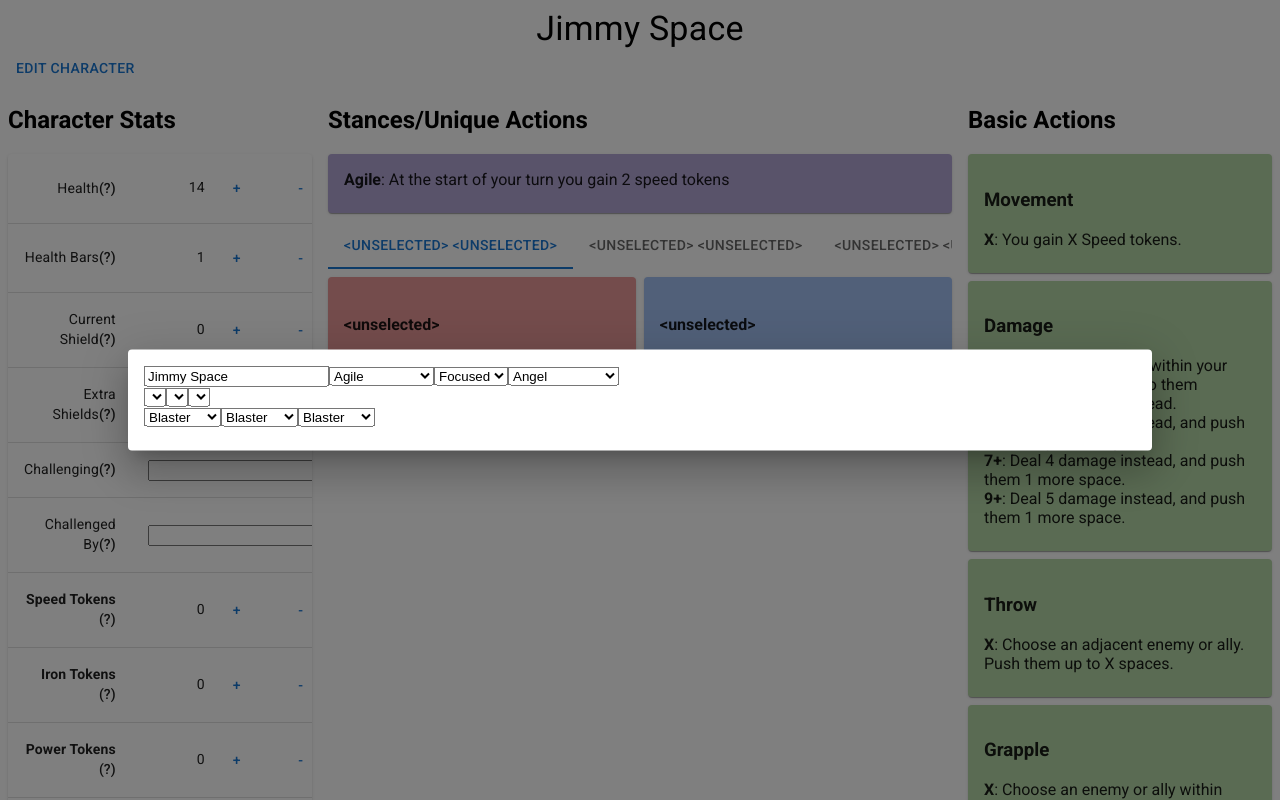
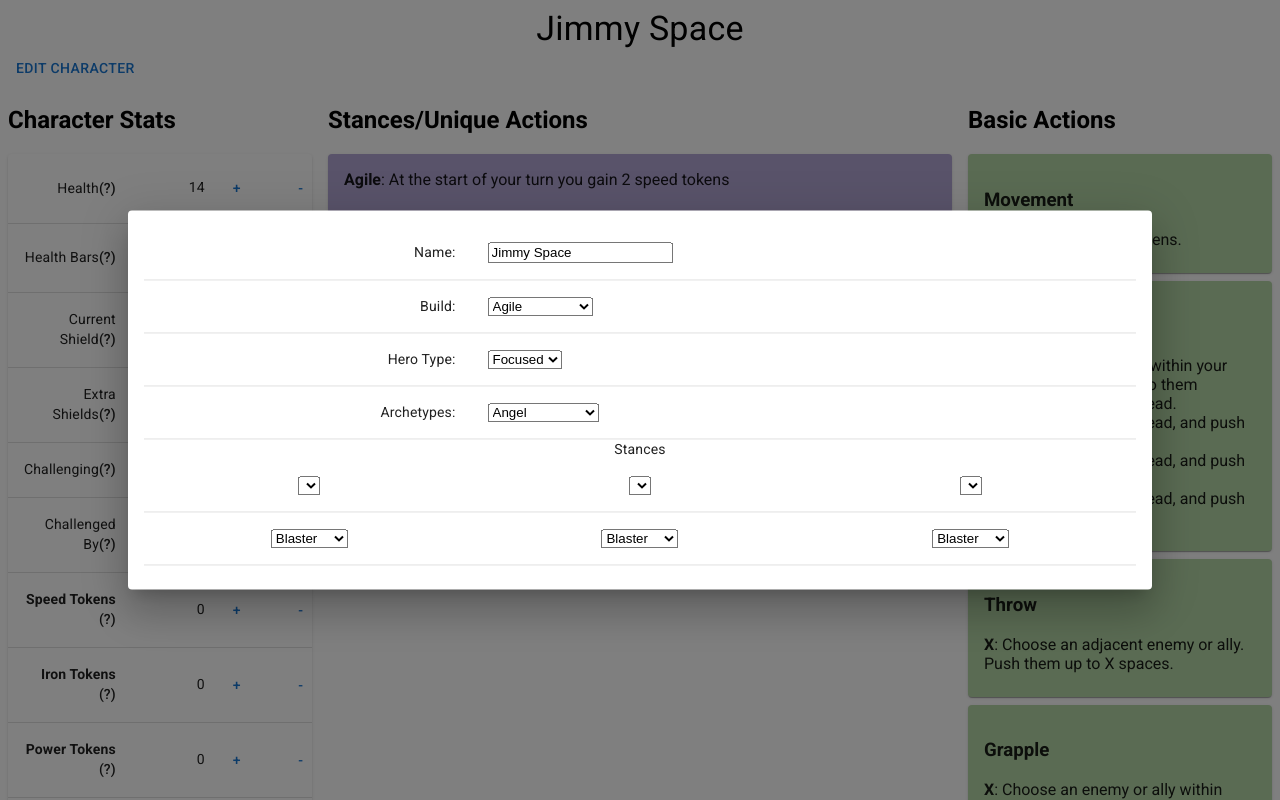
Before and after one commit to Nubuscu/panic-pwa, a React (Vite) app: page / in a window 1280 px wide. Both pictures are taken after a click on the button "EDIT CHARACTER". Shown: the top 800 px of the page. Built offline with nearby package versions, Linux system fonts and the light colour scheme.

Commit message:
Allow selecting range modifiers by dropdown
control and blaster forms modify the range of that stance, which wasn't
reflected in the text.

This needs to be editable from the main page as frantic characters
shoudl be able to update this during the game

```diff
--- a/src/app/components/ConfigModal.tsx
+++ b/src/app/components/ConfigModal.tsx
@@ -17,7 +17,16 @@ import {
   setForm,
   setBuild,
 } from "../../features/hero/heroSlice"
-import { Button, Card, CardContent, Modal } from "@mui/material"
+import {
+  Button,
+  Card,
+  CardContent,
+  Modal,
+  Table,
+  TableCell,
+  TableRow,
+  Typography,
+} from "@mui/material"
 
 const boxStyle = {
   position: "absolute" as "absolute",
@@ -87,6 +96,7 @@ const StyleSelectors = () => {
   const handleDisabled = (style: Style) => hero.styles.includes(style)
 
   return hero.styles.map((style, i) => (
+    <TableCell align="center">
       <select
         value={style.name}
         onChange={e => {
@@ -99,6 +109,7 @@ const StyleSelectors = () => {
           </option>
         ))}
       </select>
+    </TableCell>
   ))
 }
 
@@ -109,6 +120,7 @@ const FormSelectors = () => {
   const handleDisabled = (form: Form) => hero.forms.includes(form)
 
   return hero.forms.map((form, i) => (
+    <TableCell align="center">
       <select
         value={form.name}
         onChange={e => {
@@ -121,6 +133,7 @@ const FormSelectors = () => {
           </option>
         ))}
       </select>
+    </TableCell>
   ))
 }
 
@@ -179,14 +192,37 @@ export const ConfigModal = () => {
       <Modal open={open} onClose={handleClose}>
         <Card sx={boxStyle}>
           <CardContent>
-            {nameInput}
-            {buildSelector}
-            {heroTypeSelector}
+            <Table>
+              <TableRow>
+                <TableCell align="right">Name:</TableCell>
+                <TableCell>{nameInput}</TableCell>
+              </TableRow>
+              <TableRow>
+                <TableCell align="right">Build:</TableCell>
+                <TableCell>{buildSelector}</TableCell>
+              </TableRow>
+              <TableRow>
+                <TableCell align="right">Hero Type:</TableCell>
+                <TableCell>{heroTypeSelector}</TableCell>
+              </TableRow>
+              <TableRow>
+                <TableCell align="right">Archetypes:</TableCell>
+                <TableCell>
                   <ArchetypeSelectors />
-            <br />
+                </TableCell>
+              </TableRow>
+            </Table>
+            <Typography variant="body2" align="center">
+              Stances
+            </Typography>
+            <Table>
+              <TableRow>
                 <StyleSelectors />
-            <br />
+              </TableRow>
+              <TableRow>
                 <FormSelectors />
+              </TableRow>
+            </Table>
           </CardContent>
         </Card>
       </Modal>
--- a/src/app/components/CurrentHero.tsx
+++ b/src/app/components/CurrentHero.tsx
@@ -1,5 +1,5 @@
 import { Card, Grid, Stack, Tab, Tabs } from "@mui/material"
-import { useAppSelector } from "../hooks"
+import { useAppDispatch, useAppSelector } from "../hooks"
 import type { Hero, Stance } from "../types"
 import { HeroType } from "../types"
 import type { ReactNode, SyntheticEvent } from "react"
@@ -10,6 +10,10 @@ import { StyleDisplay } from "./character/Style"
 import { FormDisplay } from "./character/Form"
 import { ArchetypeDisplay } from "./character/Archetype"
 import { BuildDisplay } from "./character/Build"
+import {
+  setSelectedForm,
+  setSelectedStyle,
+} from "../../features/hero/heroSlice"
 
 interface TabPanelProps {
   children?: ReactNode
@@ -26,9 +30,12 @@ const TabPanel = ({ children, index, selectedTab }: TabPanelProps) => {
 }
 
 const StancesTabs = ({ hero }: { hero: Hero }) => {
+  const dispatch = useAppDispatch()
   const [selectedTab, setSelectedTab] = useState(0)
   const handleChangeTab = (event: SyntheticEvent, newValue: number) => {
     setSelectedTab(newValue)
+    dispatch(setSelectedForm(newValue))
+    dispatch(setSelectedStyle(newValue))
   }
   const stances: Stance[] = [0, 1, 2].map(i => {
     return {
@@ -63,13 +70,16 @@ const StancesTabs = ({ hero }: { hero: Hero }) => {
 }
 
 const FranticTabs = ({ hero }: { hero: Hero }) => {
+  const dispatch = useAppDispatch()
   const [selectedFormTab, setSelectedFormTab] = useState(0)
   const handleChangeFormTab = (event: SyntheticEvent, newValue: number) => {
     setSelectedFormTab(newValue)
+    dispatch(setSelectedForm(newValue))
   }
   const [selectedStyleTab, setSelectedStyleTab] = useState(0)
   const handleChangeStyleTab = (event: SyntheticEvent, newValue: number) => {
     setSelectedStyleTab(newValue)
+    dispatch(setSelectedStyle(newValue))
   }
 
   const activeForms = hero.forms
--- a/src/app/components/character/Style.tsx
+++ b/src/app/components/character/Style.tsx
@@ -1,6 +1,9 @@
 import type { Style } from "../../types"
-import { CardContent, Card, Grid } from "@mui/material"
+import type { SelectChangeEvent } from "@mui/material"
+import { CardContent, Card, Grid, Select, MenuItem } from "@mui/material"
 import "./Style.css"
+import { useAppSelector } from "../../hooks"
+import { useState } from "react"
 
 export const StyleDisplay = ({
   style,
@@ -8,7 +11,33 @@ export const StyleDisplay = ({
 }: {
   style: Style
   width: number
-}) => (
+}) => {
+  const [selectedRange, setSelectedRange] = useState("")
+
+  const handleChange = (event: SelectChangeEvent) => {
+    setSelectedRange(event.target.value as string)
+  }
+  const hero = useAppSelector(state => state.hero.hero)
+  const rangeText = (minRange: number, maxRange: number) => {
+    return minRange === maxRange ? `${minRange}` : `${minRange} - ${maxRange}`
+  }
+  let rangeTextOptions = [rangeText(style.minRange, style.maxRange)]
+  const selectedForm = hero.forms[hero.selectedFormIndex]
+  if (selectedForm.rangeModifiers) {
+    selectedForm.rangeModifiers.forEach(modifier => {
+      let min = style.minRange
+      let max = style.maxRange
+      if (modifier.relMaxRange) {
+        max += modifier.relMaxRange
+      }
+      if (modifier.absMinRange) {
+        min = modifier.absMinRange
+      }
+      rangeTextOptions.push(rangeText(min, max))
+    })
+  }
+  rangeTextOptions = [...new Set(rangeTextOptions)]
+  return (
     <Grid item xs={width}>
       <Card className="styleContainer">
         <CardContent>
@@ -16,11 +45,19 @@ export const StyleDisplay = ({
           <p>{style.ability.description}</p>
           <p>
             <strong>Range: </strong>
-          {style.minRange === style.maxRange
-            ? style.minRange
-            : `${style.minRange} - ${style.maxRange}`}
+            <Select
+              value={selectedRange}
+              label="Range"
+              onChange={handleChange}
+              defaultValue={rangeTextOptions[0]}
+            >
+              {rangeTextOptions.map((pair, i) => (
+                <MenuItem value={i}>{pair}</MenuItem>
+              ))}
+            </Select>
           </p>
         </CardContent>
       </Card>
     </Grid>
   )
+}
--- a/src/app/types.ts
+++ b/src/app/types.ts
@@ -101,7 +101,9 @@ export interface Hero {
   build: Build
   archetypes: ArchetypeArray
   forms: FormArray
+  selectedFormIndex: number
   styles: StyleArray
+  selectedStyleIndex: number
 }
 
 export interface TokenDisplay {
--- a/src/features/hero/heroSlice.ts
+++ b/src/features/hero/heroSlice.ts
@@ -20,6 +20,8 @@ const initialState: Hero = {
   archetypes: [defaultArchetype, defaultArchetype, defaultArchetype],
   forms: [defaultForm, defaultForm, defaultForm],
   styles: [defaultStyle, defaultStyle, defaultStyle],
+  selectedFormIndex: 0,
+  selectedStyleIndex: 0,
 }
 
 interface ArchetypeUpdate {
@@ -130,10 +132,24 @@ export const heroSlice = createSlice({
         state.forms[action.payload.number] = formForName
       }
     },
+    setSelectedStyle: (state, action: PayloadAction<number>) => {
+      state.selectedStyleIndex = action.payload
+    },
+    setSelectedForm: (state, action: PayloadAction<number>) => {
+      state.selectedFormIndex = action.payload
+    },
   },
 })
 
-export const { setName, setBuild, setType, setArchetype, setStyle, setForm } =
-  heroSlice.actions
+export const {
+  setName,
+  setBuild,
+  setType,
+  setArchetype,
+  setStyle,
+  setForm,
+  setSelectedForm,
+  setSelectedStyle,
+} = heroSlice.actions
 
 export const selectHero = (state: RootState) => state.hero.hero
```
Lines whose indentation alone changed are shown as unchanged.
